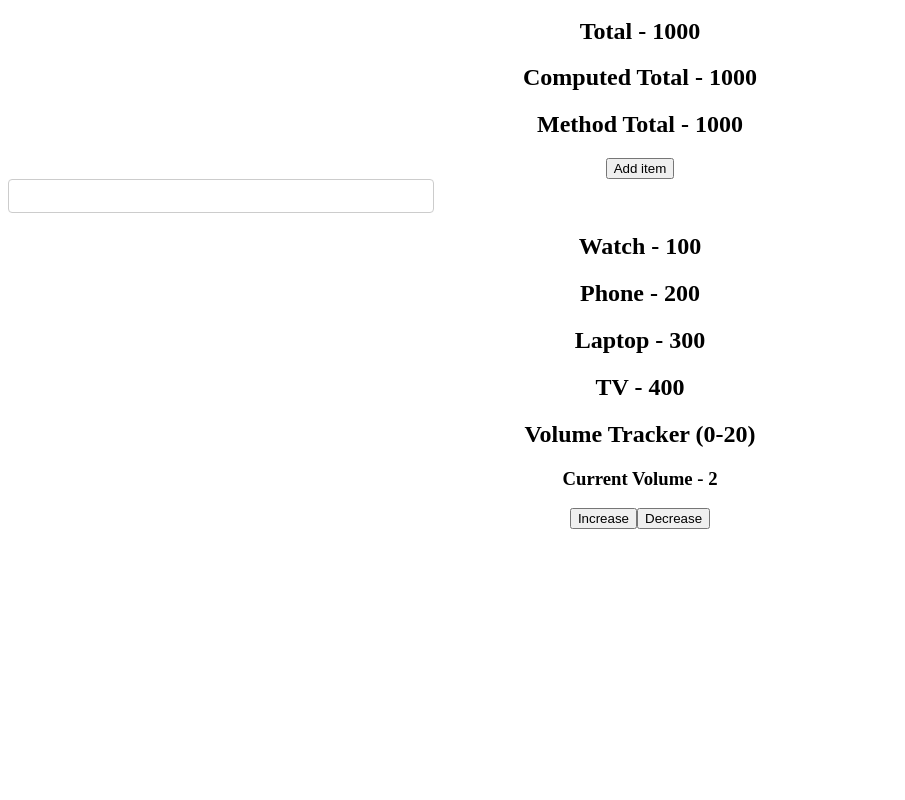
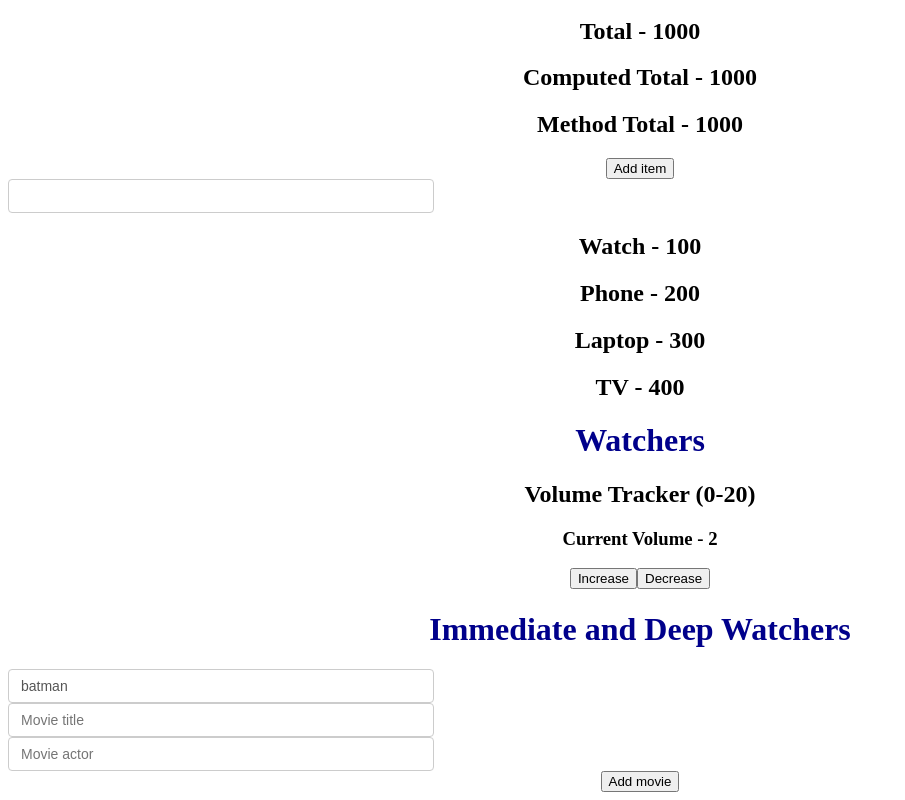
Before and after one commit to PeterOsoo/vue-js, a Vue app: page / in a window 1280 px wide. Shown: the part 4261-5061 px from the top of the page, without its empty margins (0-905 px from the left). Before the commit the page ends 4798 px from the top, so only its background shows below. Built offline with nearby package versions, Linux system fonts and the light colour scheme.

Commit message:
Immediate and Deep Watchers

```diff
--- a/src/App.vue
+++ b/src/App.vue
@@ -273,12 +273,21 @@
   </h2>
 
   <!-- Watchers -->
+  <h1>Watchers</h1>
   <h2>Volume Tracker (0-20)</h2>
   <h3>Current Volume - {{ volume }}</h3>
   <div>
     <button @click="volume += 2">Increase</button>
     <button @click="volume -= 2">Decrease</button>
   </div>
+
+  <h1>Immediate and Deep Watchers</h1>
+  <input type="text" v-model="movie" />
+  <input type="text" v-model.lazy="movieInfo.title" placeholder="Movie title" />
+  <input type="text" v-model.lazy="movieInfo.actor" placeholder="Movie actor" />
+  <button @click="movieList = movieList.concat(['Blacklist'])">
+    Add movie
+  </button>
 </template>
 
 <script>
@@ -379,6 +388,12 @@ export default {
       ],
       country: "",
       volume: 2,
+      movie: "batman",
+      movieInfo: {
+        title: "",
+        actor: "",
+      },
+      movieList: ["Batman", "Superman"],
     };
   },
   methods: {
@@ -445,9 +460,28 @@ export default {
           );
         }
       },
+      immediate: true,
     },
-
-    // deep: true,
+    movie: {
+      handler(newValue) {
+        console.log(`Calling API with movie name = ${newValue}`);
+      },
+      immediate: true,
+    },
+    movieInfo: {
+      handler(newValue) {
+        console.log(
+          `Calling API with movie title = ${newValue.title} and actor = ${newValue.actor}`
+        );
+      },
+      deep: true,
+    },
+    movieList: {
+      handler(newValue) {
+        console.log(`Updated list ${newValue}`);
+      },
+      // deep: true,
+    },
   },
 };
 </script>
```
